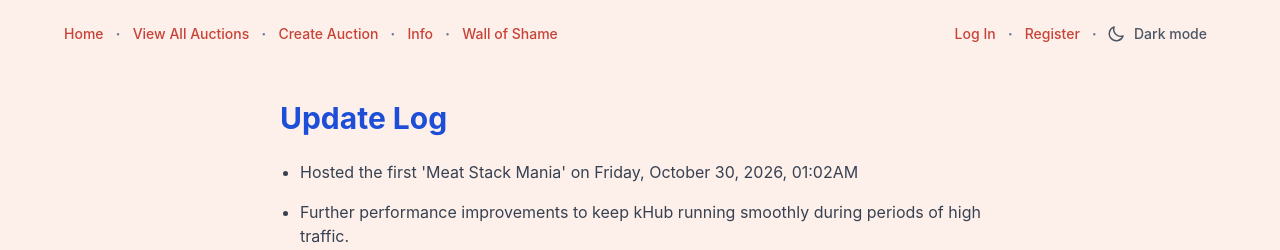
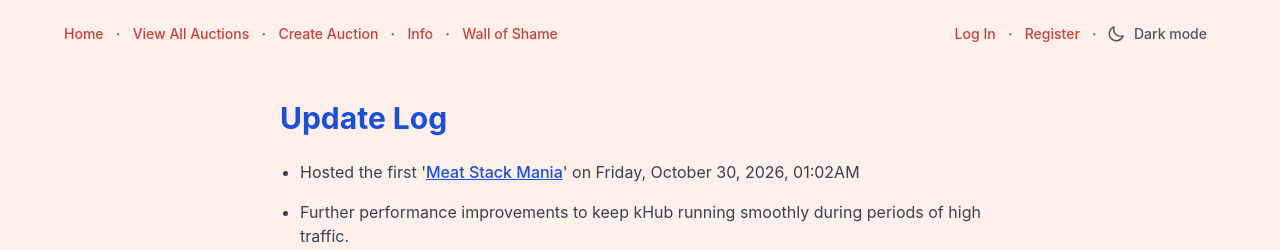
Before and after one commit to YoshiBoneDoc/kolauction, a React (Vite) app: page /update-log in a window 1280 px wide. Shown: the top 250 px of the page. Built offline with nearby package versions, Linux system fonts and the light colour scheme; no server answers; a web font is replaced by a local one.

Commit message:
MEAT STACK MANIAAAAAAAAA

```diff
--- a/src/pages/InfoPage.jsx
+++ b/src/pages/InfoPage.jsx
@@ -320,7 +320,7 @@ const InfoPage = () => {
                     <h2 id="brief-history-title" className={`${sectionHeadingClass} mb-2 text-center`}>A Brief History</h2>
                     <ul className="list-disc space-y-2 pl-5">
                         <li>October 19, 2026 - Official launch of kHub.</li>
-                        <li>Friday, October 30, 2026, 01:02AM - The first 'Meat Stack Mania' was held.</li>
+                        <li>Friday, October 30, 2026, 01:02AM - The first '<Link to="/giveaways" className="text-blue-700 underline dark:text-blue-300">Meat Stack Mania</Link>' was held.</li>
                     </ul>
                 </section>
 
--- a/src/pages/UpdateLog.jsx
+++ b/src/pages/UpdateLog.jsx
@@ -9,7 +9,7 @@ export default function UpdateLog() {
         <main className="mx-auto w-full max-w-3xl flex-1 space-y-6 px-4 py-8 sm:px-6">
             <h1 className="text-3xl font-bold text-blue-700">Update Log</h1>
             <ul className="list-disc space-y-4 pl-5 text-gray-700">
-                <li>Hosted the first 'Meat Stack Mania' on Friday, October 30, 2026, 01:02AM</li>
+                <li>Hosted the first '<Link to="/giveaways" className="text-blue-700 underline dark:text-blue-300">Meat Stack Mania</Link>' on Friday, October 30, 2026, 01:02AM</li>
                 <li>Further performance improvements to keep kHub running smoothly during periods of high traffic.</li>
                 <li>Added a Relist option for expired, ended, or cancelled auctions, available on the All Auctions page, your account profile, and seller profile pages.</li>
                 <li>Added new filters for bundled auctions and buyout availability.</li>
```
